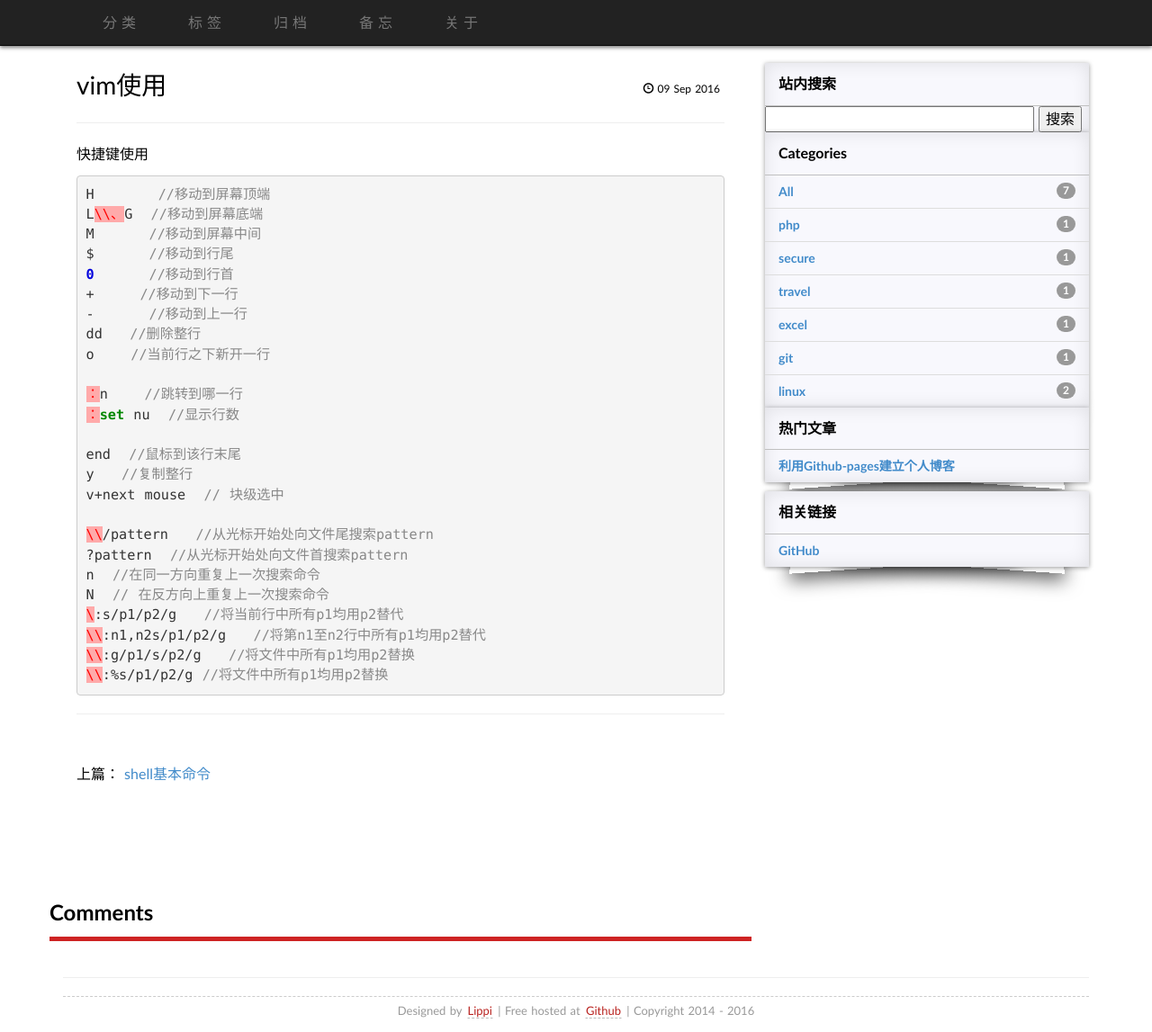
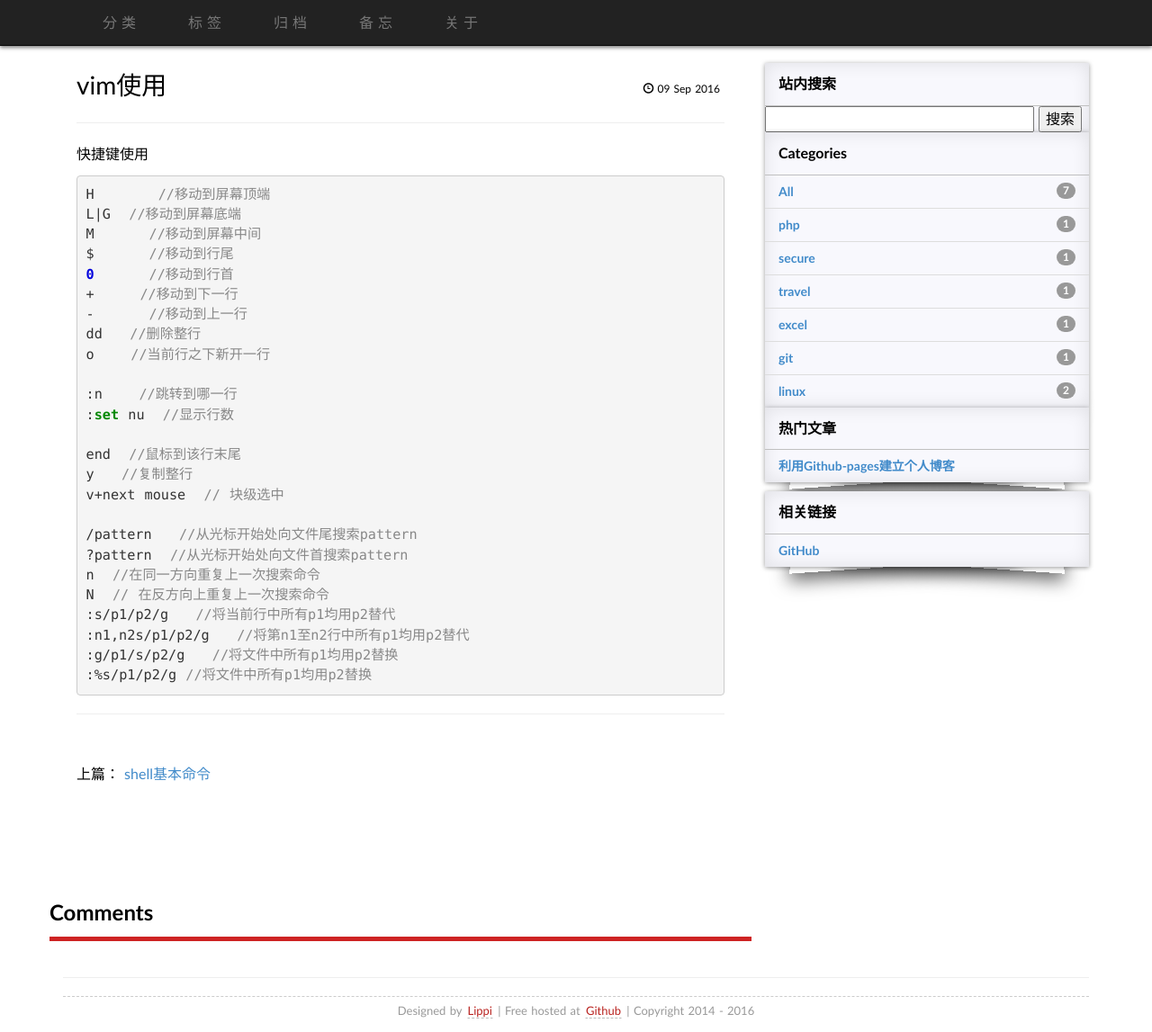
Before and after one commit to wulimin/blog, a Jekyll site: the page built from _posts/2016-09-09-linux-vim.md, in a window 1280 px wide and 1147 px high. Shown: the whole window at 90% size. Built offline with Jekyll 4.4.1, drawn with Linux system fonts in a browser that asks for light colours; nearby versions of some CDN libraries; some web fonts are replaced; library files that are not in the unit come from our copies; comment, search, counter and statistics services are not loaded.

````diff
--- a/_posts/2016-09-09-linux-vim.md
+++ b/_posts/2016-09-09-linux-vim.md
@@ -9,7 +9,7 @@ tag : linux
 
 ```javascript
 H       //移动到屏幕顶端
-L\\、G  //移动到屏幕底端
+L|G  //移动到屏幕底端
 M      //移动到屏幕中间
 $      //移动到行尾
 0      //移动到行首
@@ -18,19 +18,19 @@ $      //移动到行尾
 dd   //删除整行
 o    //当前行之下新开一行
 
-：n    //跳转到哪一行
-：set nu  //显示行数
+:n    //跳转到哪一行
+:set nu  //显示行数
 
 end  //鼠标到该行末尾
 y   //复制整行
 v+next mouse  // 块级选中
 
-\\/pattern   //从光标开始处向文件尾搜索pattern
+/pattern   //从光标开始处向文件尾搜索pattern
 ?pattern  //从光标开始处向文件首搜索pattern
 n  //在同一方向重复上一次搜索命令
 N  // 在反方向上重复上一次搜索命令
-\:s/p1/p2/g   //将当前行中所有p1均用p2替代
-\\:n1,n2s/p1/p2/g   //将第n1至n2行中所有p1均用p2替代
-\\:g/p1/s/p2/g   //将文件中所有p1均用p2替换
-\\:%s/p1/p2/g //将文件中所有p1均用p2替换
+:s/p1/p2/g   //将当前行中所有p1均用p2替代
+:n1,n2s/p1/p2/g   //将第n1至n2行中所有p1均用p2替代
+:g/p1/s/p2/g   //将文件中所有p1均用p2替换
+:%s/p1/p2/g //将文件中所有p1均用p2替换
 ```
````
